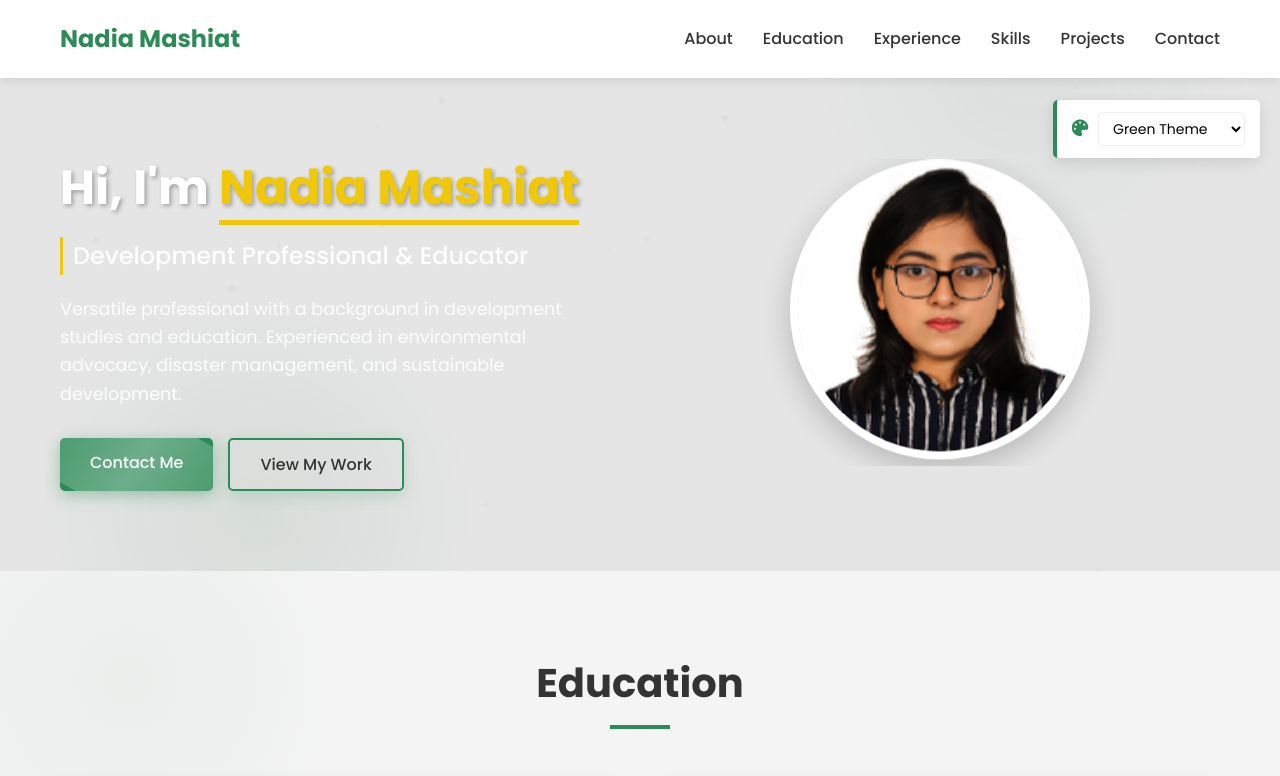
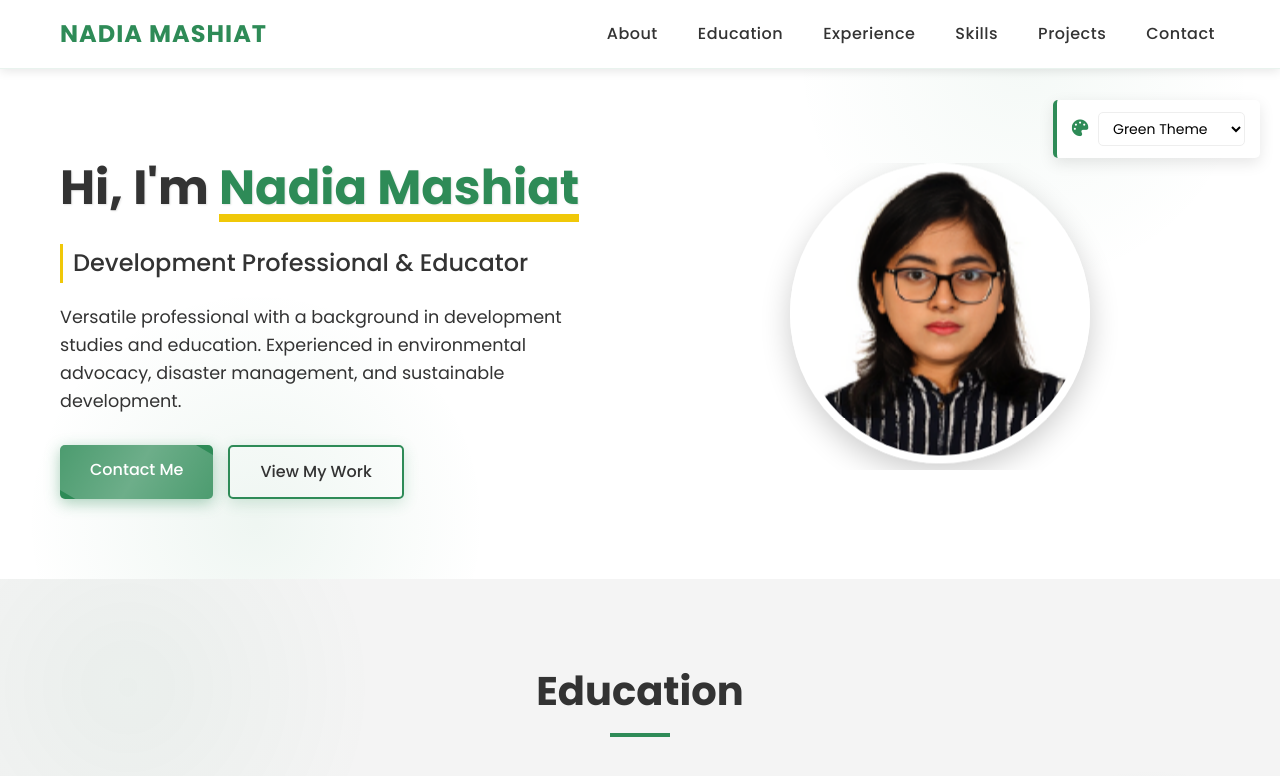
Before and after one commit to nadia-mashiat/nadia-mashiat.github.io, a plain HTML site: page index.html in a window 1280 px wide. Shown: the top 776 px of the page. Drawn offline with Linux system fonts and the light colour scheme.

Commit message:
fixed some styles

```diff
--- a/css/animations.css
+++ b/css/animations.css
@@ -18,11 +18,25 @@
 .tilt-effect {
     transform-style: preserve-3d;
     perspective: 1000px;
+    transition: transform 0.5s ease;
+    position: relative;
 }
 
 .tilt-effect-inner {
     transition: transform 0.5s ease;
     transform: translateZ(0);
+}
+
+/* Make tilt effect work directly on buttons without inner elements */
+.btn.tilt-effect {
+    transform-style: preserve-3d;
+    perspective: 1000px;
+    transition: all 0.5s ease;
+}
+
+.btn.tilt-effect:hover {
+    transform: translateY(-10px) scale(1.03);
+    box-shadow: 0 15px 30px rgba(var(--primary-rgb), 0.3);
 }
 
 /* Glow Effects */
@@ -248,39 +262,42 @@
 }
 
 .btn-shine:hover::after {
-    transform: rotate(30deg) translate(100%, -100%);
+    transform: translate(50%, 100%) rotate(30deg);
 }
 
-/* New Hero Heading Animation */
+/* Slide-in heading */
 .slide-in-heading {
-    opacity: 0;
-    animation: slideInFadeUp 1s ease forwards;
     position: relative;
+    overflow: hidden;
+    display: inline-block;
 }
 
 .slide-in-heading .highlight {
-    color: var(--accent-color);
+    color: var(--primary-color);
+    font-weight: 700;
     position: relative;
     display: inline-block;
+    animation: slideInFadeUp 1s forwards;
 }
 
 .slide-in-heading .highlight::after {
     content: '';
     position: absolute;
+    left: 0;
+    bottom: 5px;
     width: 100%;
-    height: 0.1em;
-    bottom: 0.05em;
-    left: 0;
+    height: 8px;
     background-color: var(--accent-color);
+    z-index: -1;
+    animation: highlightSlideIn 1.5s 0.5s forwards;
     transform: scaleX(0);
-    transform-origin: right;
-    animation: highlightSlideIn 1s 0.5s ease forwards;
+    transform-origin: left;
 }
 
 @keyframes slideInFadeUp {
     0% {
         opacity: 0;
-        transform: translateY(30px);
+        transform: translateY(20px);
     }
     100% {
         opacity: 1;
@@ -291,10 +308,61 @@
 @keyframes highlightSlideIn {
     0% {
         transform: scaleX(0);
-        transform-origin: right;
     }
     100% {
         transform: scaleX(1);
-        transform-origin: left;
     }
 }
+
+/* Hero buttons with tilt effect */
+.hero-btns .tilt-effect {
+    transition: all 0.3s ease;
+    transform-style: preserve-3d;
+    perspective: 1000px;
+    position: relative;
+}
+
+.hero-btns .tilt-effect:hover {
+    transform: translateY(-5px) scale(1.05);
+    box-shadow: 0 15px 30px rgba(var(--primary-rgb), 0.3);
+}
+
+.hero-btns .btn-primary {
+    background-color: var(--primary-color);
+    color: white;
+}
+
+.hero-btns .btn-primary:hover {
+    background-color: var(--primary-dark) !important;
+    color: white;
+}
+
+.hero-btns .btn-secondary:hover {
+    color: white;
+}
+
+/* Add glow effect to buttons */
+.btn.tilt-effect::before {
+    content: '';
+    position: absolute;
+    top: -2px;
+    left: -2px;
+    right: -2px;
+    bottom: -2px;
+    background: linear-gradient(45deg,
+        rgba(var(--primary-rgb), 0.3),
+        rgba(var(--primary-rgb), 0),
+        rgba(var(--accent-rgb), 0.3),
+        rgba(var(--primary-rgb), 0),
+        rgba(var(--primary-rgb), 0.3)
+    );
+    z-index: -1;
+    border-radius: calc(var(--border-radius) + 2px);
+    opacity: 0;
+    transition: opacity 0.5s ease;
+}
+
+.btn.tilt-effect:hover::before {
+    opacity: 1;
+    animation: glowing 3s linear infinite;
+}
--- a/css/styles.css
+++ b/css/styles.css
@@ -395,6 +395,7 @@ header {
     width: 100%;
     z-index: 1000;
     transition: all 0.4s ease;
+    border-bottom: 1px solid rgba(var(--primary-rgb), 0.1);
 }
 
 header.scrolled {
@@ -403,13 +404,14 @@ header.scrolled {
     backdrop-filter: blur(10px);
     -webkit-backdrop-filter: blur(10px);
     box-shadow: 0 5px 20px rgba(0, 0, 0, 0.1);
+    border-bottom: 2px solid var(--primary-color);
 }
 
 nav {
     display: flex;
     justify-content: space-between;
     align-items: center;
-    padding: 20px 0;
+    padding: 15px 0;
     transition: all 0.3s ease;
 }
 
@@ -419,6 +421,8 @@ nav {
     color: var(--primary-color);
     position: relative;
     transition: all 0.3s ease;
+    text-transform: uppercase;
+    letter-spacing: 1px;
 }
 
 .logo a::after {
@@ -449,7 +453,8 @@ nav {
     font-weight: 500;
     transition: var(--transition);
     position: relative;
-    padding: 5px 0;
+    padding: 8px 5px;
+    letter-spacing: 0.5px;
 }
 
 .nav-links a::after {
@@ -524,8 +529,9 @@ nav {
     background-position: center;
     background-attachment: fixed;
     padding: 150px 0 80px;
-    color: var(--light-color);
+    color: var(--dark-color);
     position: relative;
+    background: #fff;
 }
 
 .hero::before {
@@ -535,7 +541,7 @@ nav {
     left: 0;
     width: 100%;
     height: 100%;
-    background: rgba(0, 0, 0, 0.1);
+    background: rgba(0, 0, 0, 0);
 }
 
 .hero-content {
@@ -576,13 +582,13 @@ nav {
 .hero h1 {
     font-size: 3rem;
     margin-bottom: 10px;
-    color: var(--light-color);
-    text-shadow: 2px 2px 4px rgba(0, 0, 0, 0.3);
+    color: var(--dark-color);
+    text-shadow: 1px 1px 2px rgba(0, 0, 0, 0.1);
 }
 
 .hero h2 {
     font-size: 1.5rem;
-    color: rgba(255, 255, 255, 0.9);
+    color: var(--dark-color);
     margin-bottom: 20px;
     font-weight: 500;
     border-left: 3px solid var(--accent-color);
@@ -592,12 +598,40 @@ nav {
 .hero p {
     font-size: 1.1rem;
     margin-bottom: 30px;
-    color: rgba(255, 255, 255, 0.9);
+    color: var(--dark-color);
 }
 
 .hero-btns {
     display: flex;
     gap: 15px;
+}
+
+.hero-btns .btn {
+    position: relative;
+    transition: all 0.4s cubic-bezier(0.175, 0.885, 0.32, 1.275);
+    transform-style: preserve-3d;
+    perspective: 1000px;
+}
+
+.hero-btns .btn:hover {
+    transform: translateY(-5px) scale(1.02);
+    box-shadow: 0 15px 30px rgba(var(--primary-rgb), 0.3);
+}
+
+.hero-btns .btn::before {
+    content: '';
+    position: absolute;
+    top: 0;
+    left: 0;
+    width: 0%;
+    height: 100%;
+    background-color: rgba(255, 255, 255, 0.2);
+    transition: all 0.5s ease;
+    z-index: -1;
+}
+
+.hero-btns .btn:hover::before {
+    width: 100%;
 }
 
 /* ===== Education Section ===== */
--- a/index.html
+++ b/index.html
@@ -55,8 +55,8 @@
                     <p>Versatile professional with a background in development studies and education.
                     Experienced in environmental advocacy, disaster management, and sustainable development.</p>
                     <div class="hero-btns">
-                        <a href="#contact" class="btn btn-primary btn-shine">Contact Me</a>
-                        <a href="#projects" class="btn btn-secondary">View My Work</a>
+                        <a href="#contact" class="btn btn-primary btn-shine tilt-effect glow-on-hover">Contact Me</a>
+                        <a href="#projects" class="btn btn-secondary tilt-effect glow-on-hover">View My Work</a>
                     </div>
                 </div>
                 <div class="hero-image img-hover-zoom">
@@ -352,6 +352,30 @@
 
             setupTiltEffect();
 
+            // Setup tilt effect for hero buttons
+            function setupButtonTiltEffect() {
+                const buttons = document.querySelectorAll('.hero-btns .tilt-effect');
+
+                buttons.forEach(button => {
+                    button.addEventListener('mousemove', function(e) {
+                        const rect = this.getBoundingClientRect();
+                        const x = e.clientX - rect.left;
+                        const y = e.clientY - rect.top;
+
+                        const xPercent = (x / rect.width - 0.5) * 10; // Less rotation than cards
+                        const yPercent = (y / rect.height - 0.5) * 10;
+
+                        this.style.transform = `perspective(1000px) rotateY(${xPercent}deg) rotateX(${-yPercent}deg) scale(1.05) translateY(-5px)`;
+                    });
+
+                    button.addEventListener('mouseleave', function() {
+                        this.style.transform = 'rotateY(0deg) rotateX(0deg) scale(1) translateY(0)';
+                    });
+                });
+            }
+
+            setupButtonTiltEffect();
+
             // Intersection Observer for staggered animations
             const observerOptions = {
                 threshold: 0.2,
```
